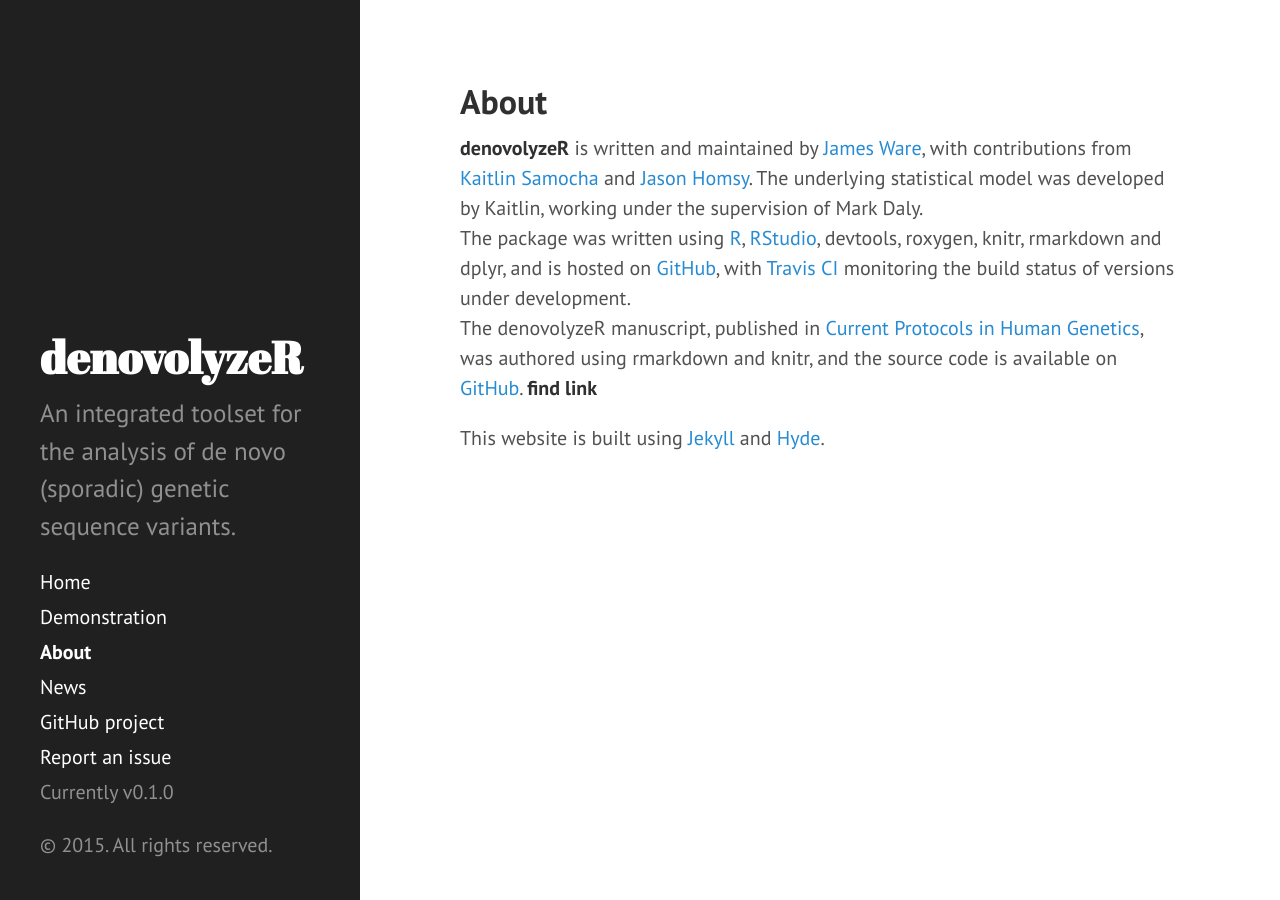
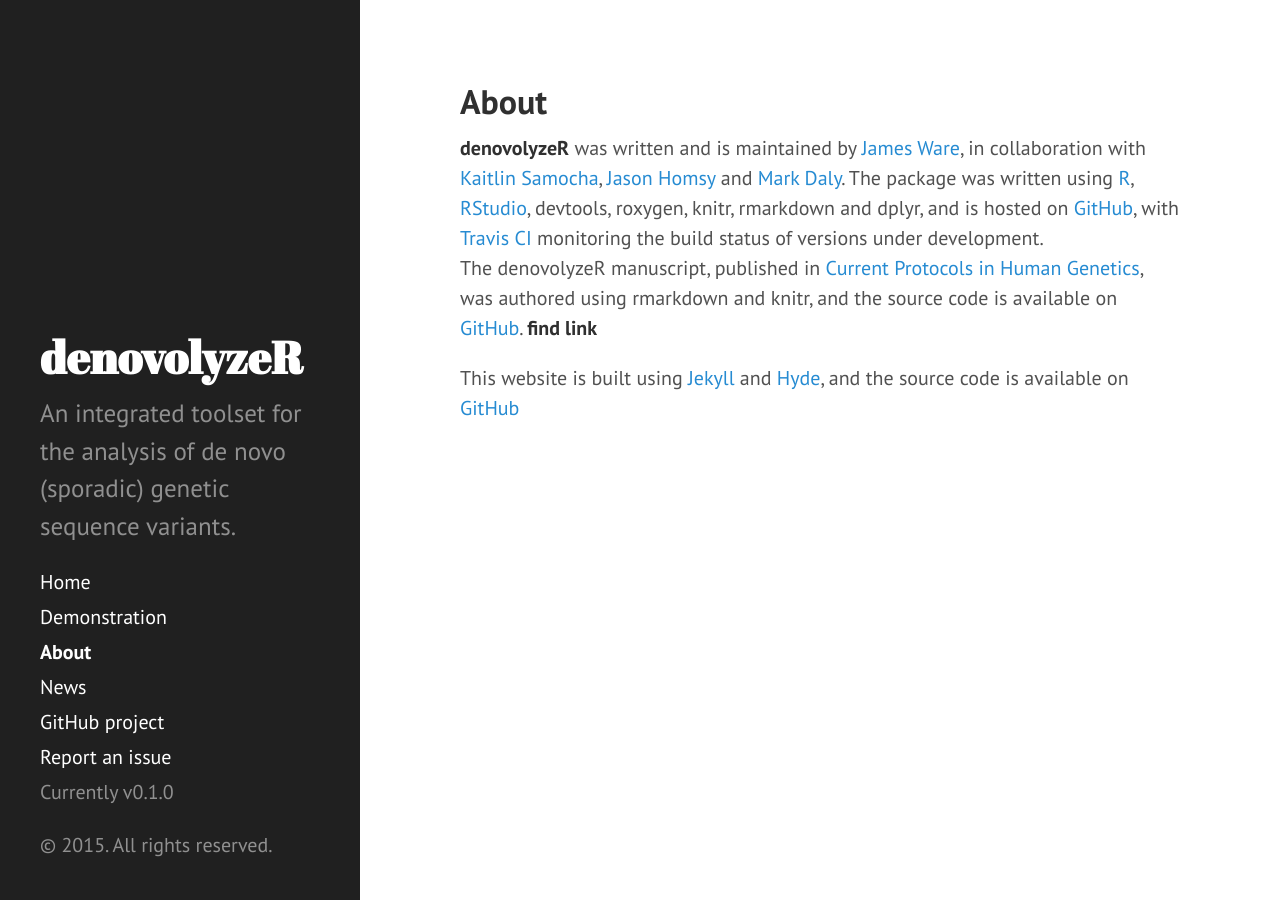
Before and after one commit to jamesware/denovolyzeR.org, a Jekyll site: the page built from about.md, in a window 1280 px wide. Built offline with Jekyll 4.4.1, drawn with Linux system fonts in a browser that asks for light colours; Markdown is read by kramdown in place of the engine named in the settings.

Commit message:
Update about

```diff
--- a/about.md
+++ b/about.md
@@ -3,18 +3,22 @@ layout: page
 title: About
 ---
 
-**denovolyzeR** is written and maintained by [James Ware], with contributions from [Kaitlin Samocha] and [Jason Homsy].  The underlying statistical model was developed by Kaitlin, working under the supervision of Mark Daly.
+**denovolyzeR** was written and is maintained by [James Ware], in collaboration with [Kaitlin Samocha], [Jason Homsy] and [Mark Daly].
 The package was written using [R], [RStudio], devtools, roxygen, knitr, rmarkdown and dplyr, and is hosted on [GitHub], with [Travis CI] monitoring the build status of versions under development.
 The denovolyzeR manuscript, published in [Current Protocols in Human Genetics][cphg], was authored using rmarkdown and knitr, and the source code is available on [GitHub][cphgSource].  **find link**
 
-This website is built using [Jekyll](http://jekyllrb.com) and [Hyde](http://hyde.getpoole.com).
+This website is built using [Jekyll] and [Hyde], and the source code is available on [GitHub][webSource]
 
 [James Ware]: http://www.imperial.ac.uk/people/j.ware
 [Kaitlin Samocha]: https://www.atgu.mgh.harvard.edu/people/kaitlin_samocha
 [Jason Homsy]: https://connects.catalyst.harvard.edu/Profiles/display/Person/90618
+[Mark Daly]: https://www.atgu.mgh.harvard.edu/people/mark_daly
 [cphg]: http://onlinelibrary.wiley.com/doi/10.1002/0471142905.hg0725s87/abstract
 [GitHub]: https://github.com/jamesware/denovolyzeR/
-[cphgSource]: https://github.com/jamesware/denovolyzeR/
+[cphgSource]: https://github.com/jamesware/denovolyzerManuscript
 [Travis CI]: https://travis-ci.org
 [R]: http://r-project.org/
 [RStudio]: http://rstudio.com
+[Jekyll]: http://jekyllrb.com
+[Hyde]: http://hyde.getpoole.com
+[webSource]: https://github.com/jamesware/denovolyzeR.org
```
